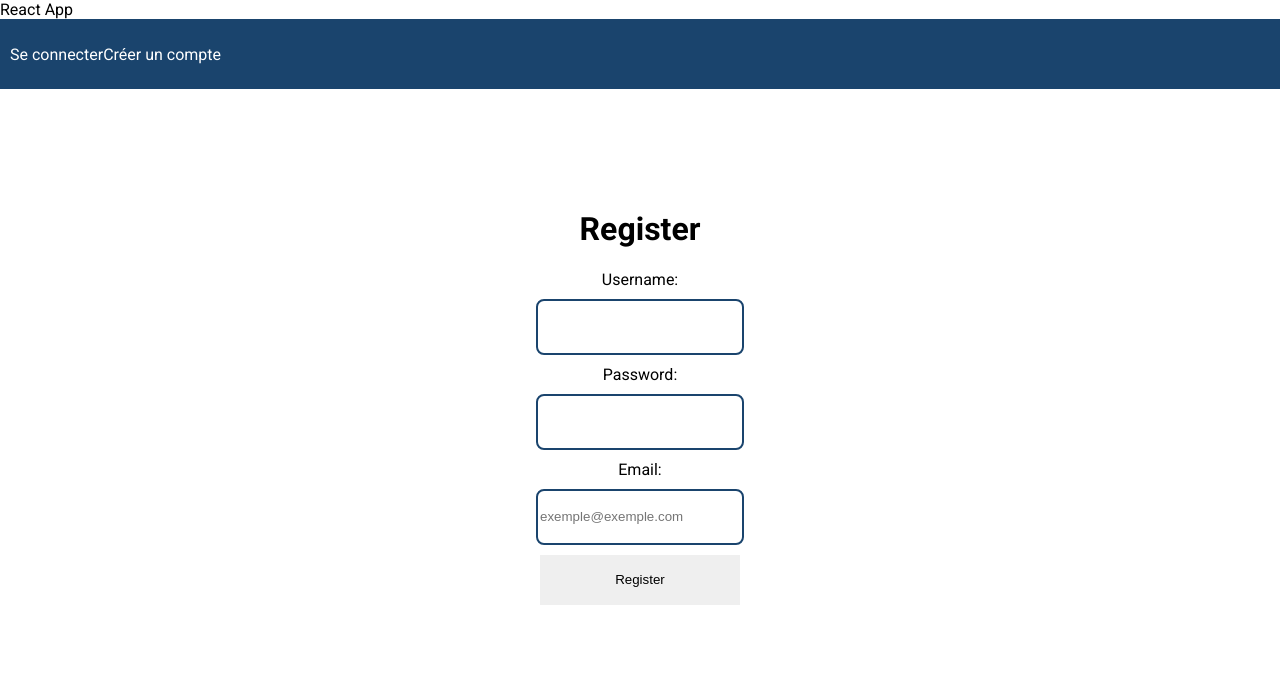
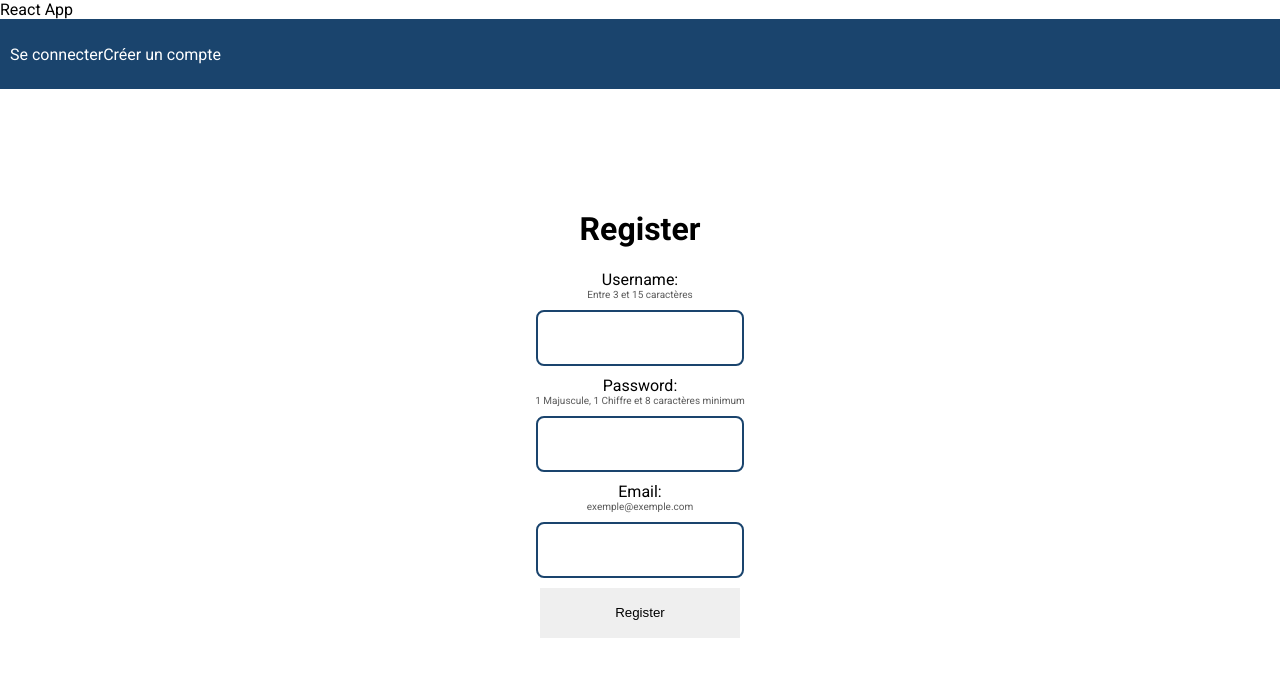
Before and after one commit to floflx7/FlorianFelix_7_30102021, a React (Create React App) app in the folder client/: page /registration in a window 1280 px wide. Shown: the top 676 px of the page. Built offline with nearby package versions, Linux system fonts and the light colour scheme; no server answers.

Commit message:
update logout button

```diff
--- a/client/public/index.html
+++ b/client/public/index.html
@@ -9,7 +9,7 @@
       name="description"
       content="Web site created using create-react-app"
     />
-    <link rel="apple-touch-icon" href="%PUBLIC_URL%/logo192.png" />
+
     <link rel="preconnect" href="https://fonts.googleapis.com" />
     <link rel="preconnect" href="https://fonts.gstatic.com" crossorigin />
     <link
--- a/client/src/App.css
+++ b/client/src/App.css
@@ -423,6 +423,11 @@
     width: 100%;
     height: 100vh;
     padding-top: 100px;
+  }
+
+  .loginContainer .sous_text {
+    font-size: 10px;
+    color: rgba(0, 0, 0, 0.651);
   }
 
   .loginContainer input,
@@ -887,6 +892,10 @@
     padding-top: 100px;
   }
 
+  .loginContainer .sous_text {
+    font-size: 10px;
+  }
+
   .loginContainer input,
   button {
     width: 200px;
--- a/client/src/App.js
+++ b/client/src/App.js
@@ -15,11 +15,15 @@ import logo_1 from "./images/icon-left-font-monochrome-white.png";
 import logo_2 from "./images/logo_blanc.png";
 
 function App() {
-  const [authState, setAuthState] = useState({
+  let [authState, setAuthState] = useState(
+    {
       username: "",
       id: 0,
       status: false,
-  });
+    },
+    console.log("wtf"),
+    console.log("authState")
+  );
 
   const logout = () => {
     localStorage.removeItem("accessToken");
@@ -35,17 +39,22 @@ function App() {
       })
       .then((response) => {
         if (response.data.error) {
-          setAuthState({
+          setAuthState(
+            {
               username: "",
               id: 0,
               status: false,
-          });
+            },
+            console.log(response.data.error)
+          );
         } else {
           setAuthState({
             username: response.data.username,
             id: response.data.id,
             status: true,
           });
+          console.log(authState.status);
+          console.log(response.data.username);
         }
       });
   }, []);
@@ -90,7 +99,7 @@ function App() {
                 </Link>
               </h1>
               <div className="logout_test">
-                {authState.status && (
+                {authState.status === true && (
                   <Link to="/registration">
                     <button onClick={logout}>Déconnexion</button>
                   </Link>
--- a/client/src/pages/Post.js
+++ b/client/src/pages/Post.js
@@ -132,12 +132,12 @@ function Post() {
               }
             }}
           >
-            {postObject.postText}
             <Image
               className="PostImage"
               cloudName="dfhqbiyir"
               publicId={postObject.image}
             />
+            {postObject.postText}
           </div>
           <div className="footer">
             <div className="left_side_footer">
--- a/client/src/pages/Registration.js
+++ b/client/src/pages/Registration.js
@@ -45,10 +45,13 @@ function Registration() {
         <Form className="loginContainer">
           <h1>Register</h1>
           <label>Username: </label>
+          <div className="sous_text">Entre 3 et 15 caractères</div>
           <ErrorMessage name="username" component="span" />
           <Field autoComplete="off" id="inputCreatePost" name="username" />
-
           <label>Password: </label>
+          <div className="sous_text">
+            1 Majuscule, 1 Chiffre et 8 caractères minimum
+          </div>
           <ErrorMessage name="password" component="span" />
           <Field
             autoComplete="off"
@@ -56,17 +59,15 @@ function Registration() {
             id="inputCreatePost"
             name="password"
           />
-
           <label>Email: </label>
+          <div className="sous_text">exemple@exemple.com</div>
           <ErrorMessage name="email" component="span" />
           <Field
             type="mail"
             autoComplete="off"
             id="inputCreatePost"
             name="email"
-            placeholder="exemple@exemple.com"
           />
-
           <button type="submit"> Register</button>
         </Form>
       </Formik>
```
Also changed, not shown: client/public/manifest.json, 1 other file (tests, documents, lock files or other folders). Lines whose indentation alone changed are shown as unchanged.
